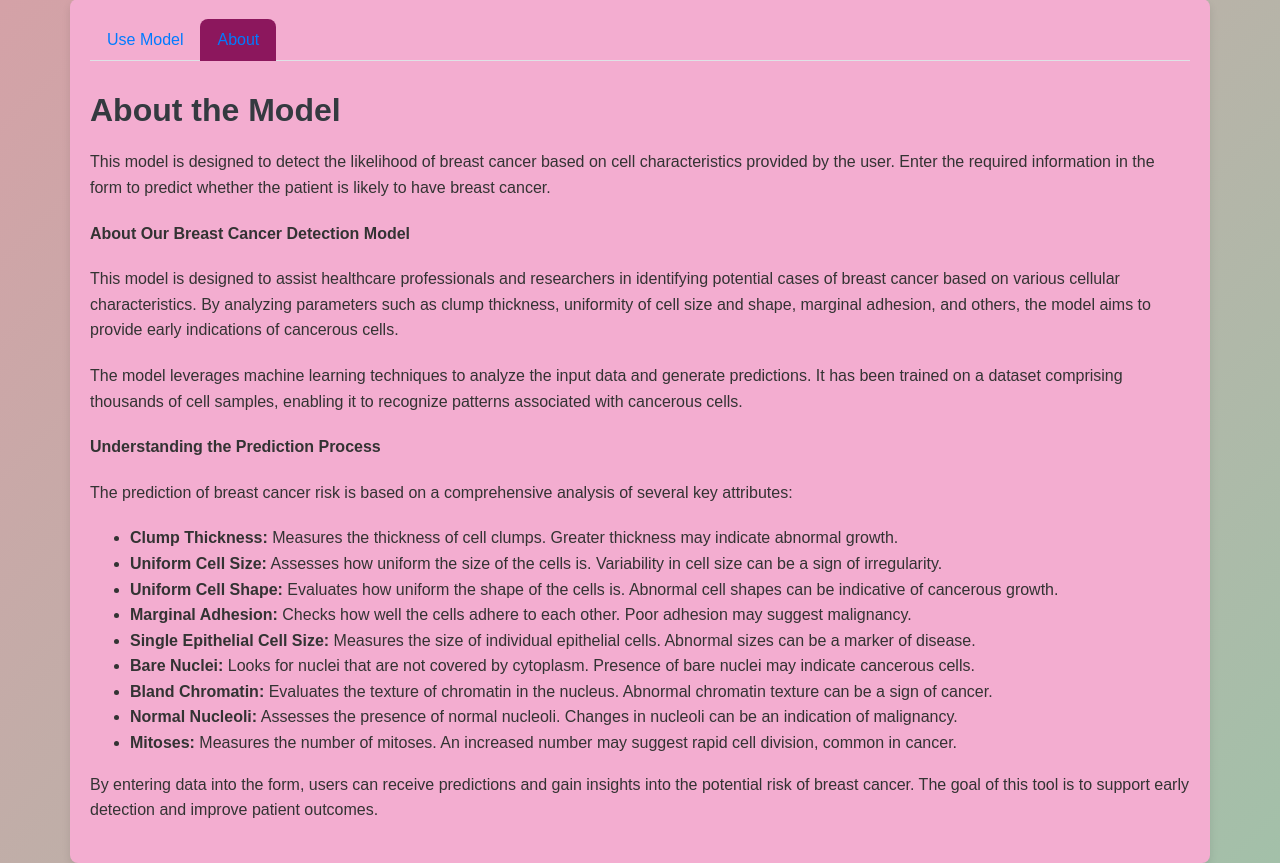
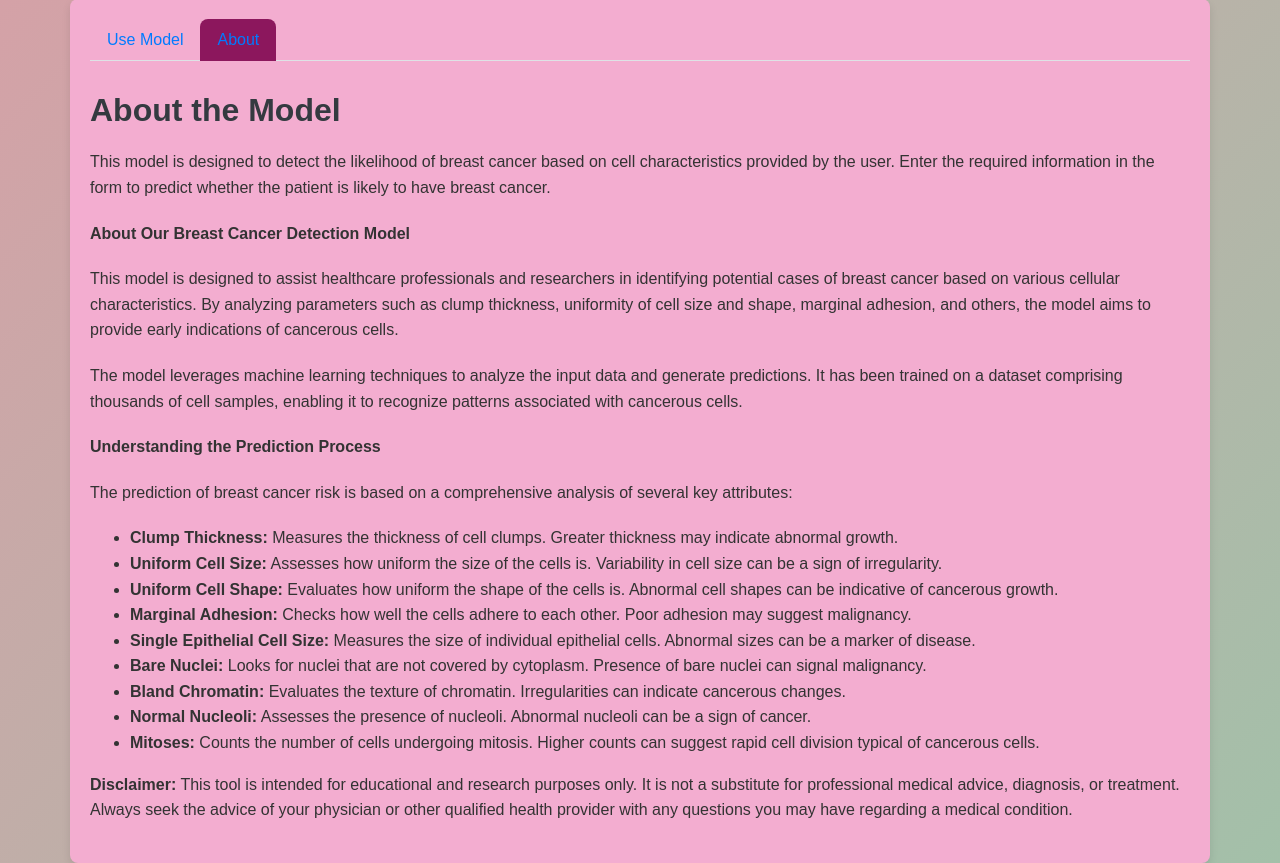
Before and after one commit to Sumbati10/PREDICTION_BREASTCANCER, a Flask app: page / in a window 1280 px wide, after a click on "About". Shown: the part 31-894 px from the top of the page. Run offline with Flask 2, Linux system fonts and the light colour scheme; parts of the project's set-up code (start-up, migrations or seed data) failed here and were passed over; some libraries are stand-ins or nearby versions.

Commit message:
updated index.html

```diff
--- a/templates/index.html
+++ b/templates/index.html
@@ -63,10 +63,11 @@
 
     .form-control {
       border-radius: 0.3rem;
+      height: 50px; /* Increased height for the input fields */
     }
 
     .form-group {
-      margin-bottom: 15px;
+      margin-bottom: 20px; /* Increased spacing between form fields */
     }
 
     #prediction {
@@ -97,13 +98,6 @@
       justify-content: center;
       align-items: center;
     }
-    .image {
-  border-radius: 10px;
-  box-shadow: 0 4px 8px rgba(0, 0, 0, 0.2);
-  max-width: 100%;
-  height: auto;
-}
-
 
     .image-left img {
       max-width: 100%;
@@ -200,12 +194,12 @@
             <li><strong>Uniform Cell Shape:</strong> Evaluates how uniform the shape of the cells is. Abnormal cell shapes can be indicative of cancerous growth.</li>
             <li><strong>Marginal Adhesion:</strong> Checks how well the cells adhere to each other. Poor adhesion may suggest malignancy.</li>
             <li><strong>Single Epithelial Cell Size:</strong> Measures the size of individual epithelial cells. Abnormal sizes can be a marker of disease.</li>
-            <li><strong>Bare Nuclei:</strong> Looks for nuclei that are not covered by cytoplasm. Presence of bare nuclei may indicate cancerous cells.</li>
-            <li><strong>Bland Chromatin:</strong> Evaluates the texture of chromatin in the nucleus. Abnormal chromatin texture can be a sign of cancer.</li>
-            <li><strong>Normal Nucleoli:</strong> Assesses the presence of normal nucleoli. Changes in nucleoli can be an indication of malignancy.</li>
-            <li><strong>Mitoses:</strong> Measures the number of mitoses. An increased number may suggest rapid cell division, common in cancer.</li>
+            <li><strong>Bare Nuclei:</strong> Looks for nuclei that are not covered by cytoplasm. Presence of bare nuclei can signal malignancy.</li>
+            <li><strong>Bland Chromatin:</strong> Evaluates the texture of chromatin. Irregularities can indicate cancerous changes.</li>
+            <li><strong>Normal Nucleoli:</strong> Assesses the presence of nucleoli. Abnormal nucleoli can be a sign of cancer.</li>
+            <li><strong>Mitoses:</strong> Counts the number of cells undergoing mitosis. Higher counts can suggest rapid cell division typical of cancerous cells.</li>
           </ul>
-          <p>By entering data into the form, users can receive predictions and gain insights into the potential risk of breast cancer. The goal of this tool is to support early detection and improve patient outcomes.</p>
+          <p><strong>Disclaimer:</strong> This tool is intended for educational and research purposes only. It is not a substitute for professional medical advice, diagnosis, or treatment. Always seek the advice of your physician or other qualified health provider with any questions you may have regarding a medical condition.</p>
         </div>
       </div>
     </div>
```
